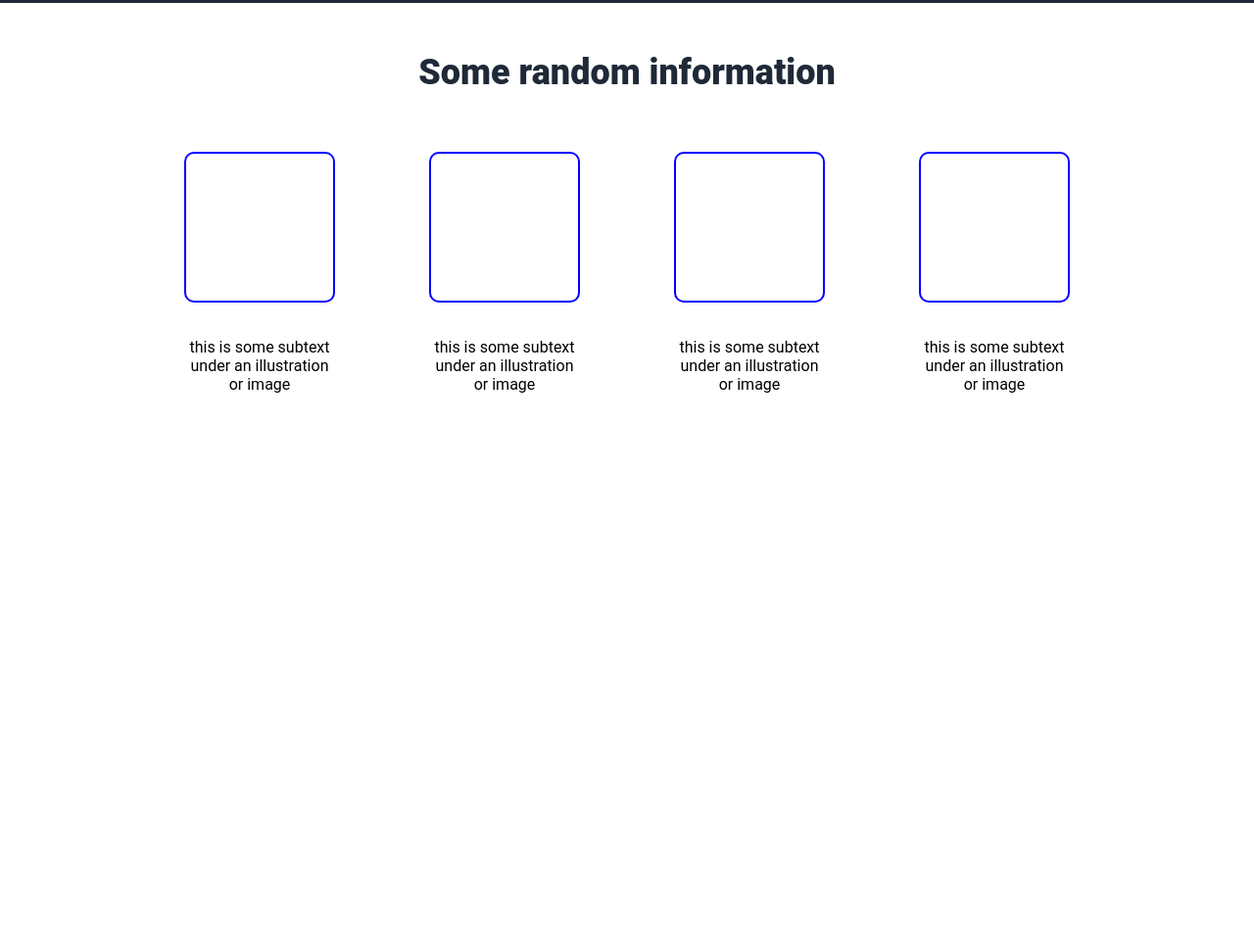
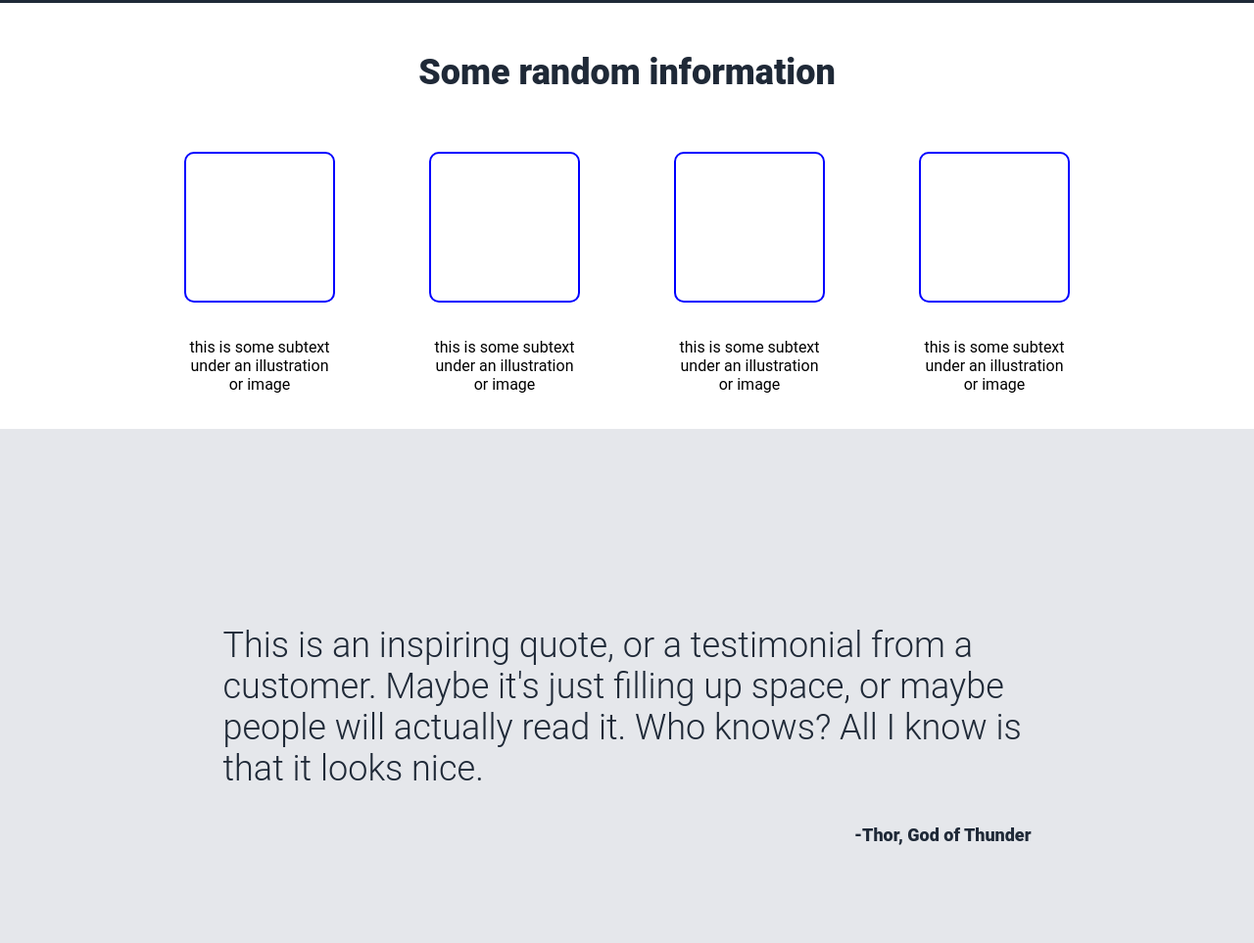
Before and after one commit to ray-lozano/landing-page, a plain HTML site: page index.html in a window 1280 px wide. Shown: the part 457-1420 px from the top of the page at 98% size. Before the commit the page ends 895 px from the top, so only its background shows below. Drawn offline with Linux system fonts and the light colour scheme.

Commit message:
Finished the quote portion of the landing page

```diff
--- a/index.html
+++ b/index.html
@@ -62,5 +62,12 @@
                 </div>
             </div>
         </div>
+
+        <div class="quote-content">
+            <div class="quote">
+                <p class="quote">This is an inspiring quote, or a testimonial from a customer. Maybe it's just filling up space, or maybe people will
+                actually read it. Who knows? All I know is that it looks nice.</p>
+                <p class="author">-Thor, God of Thunder</p>
+        </div>
     </body>
 </html>
--- a/styles.css
+++ b/styles.css
@@ -122,12 +122,25 @@ ul {
     text-align: center;
 }
 
-/*.illustrations {
+/* ---------- QUOTE CONTENT ---------- */
+.quote-content {
+    background-color: #E5E7EB;
     display: flex;
-}*/
+    flex-direction: column;
+    align-items: center;
+}
 
-/*.illus-text {
-    display: flex;
-    width: 33%;
-}*/
-/* ---------- QUOTE CONTENT ---------- */
+.quote {
+    font-size: 36px;
+    font-weight: 300;
+    color: #1F2937;
+    width: 825px;
+    margin-top: 100px;
+}
+
+.author {
+    margin-bottom: 100px;
+    font-size: 18px;
+    font-weight: 900;
+    text-align: right;
+}
```
